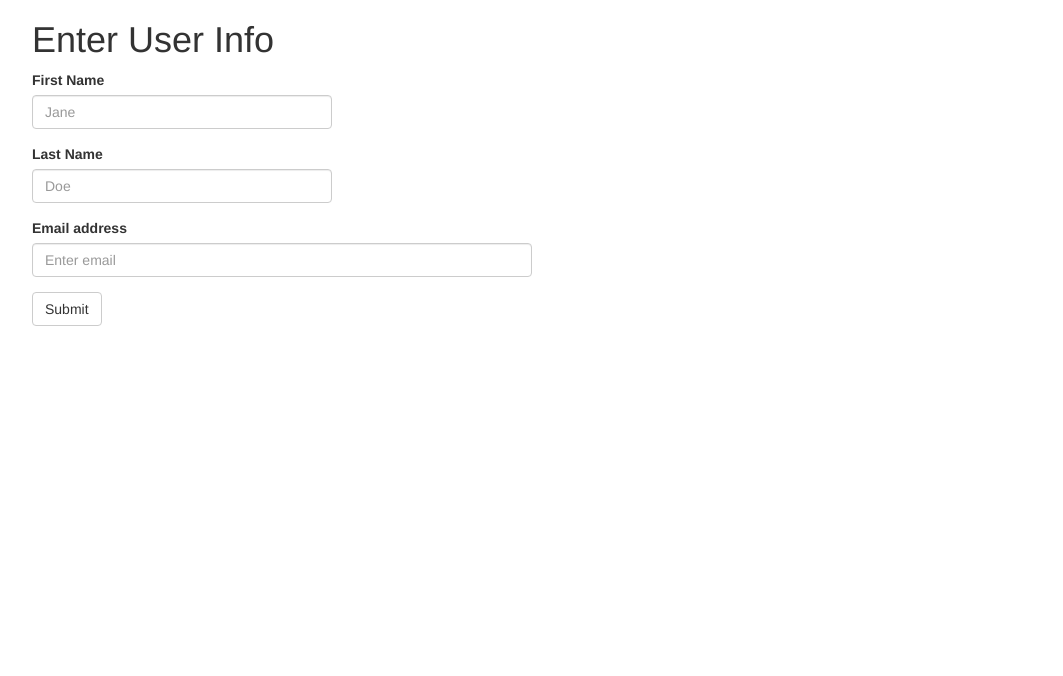
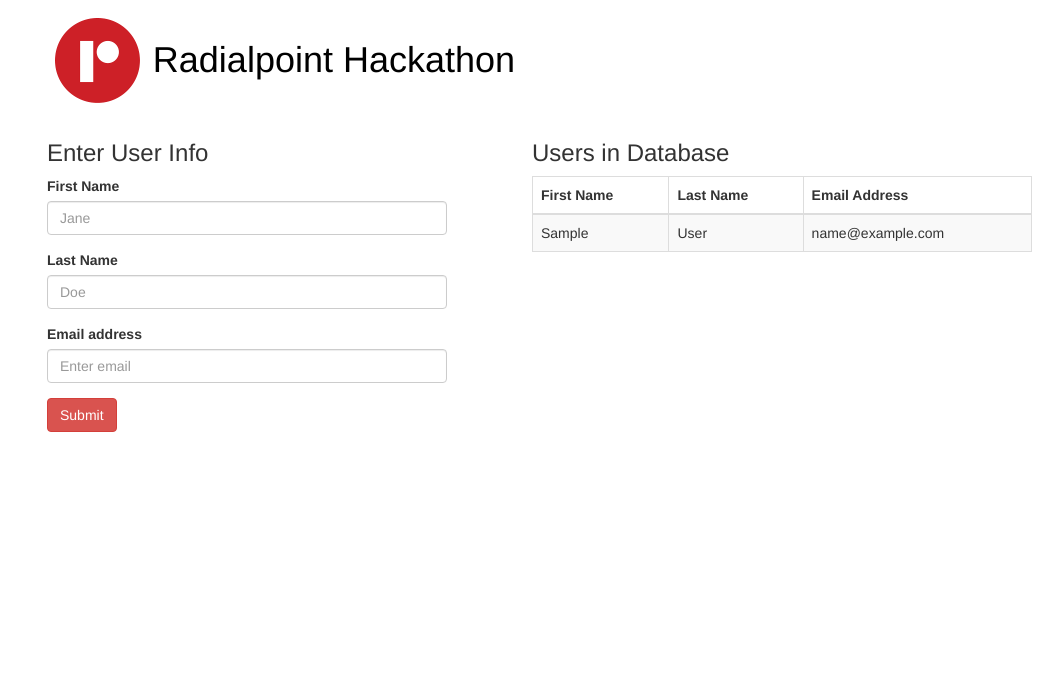
Before and after one commit to hansmaryil/Radialpoint-Hackathon-Flask-App, a Flask app: page / in a window 1280 px wide. Shown: the top 676 px of the page, without its empty margins (123-1186 px from the left). Run offline with Flask 2, Linux system fonts and the light colour scheme; tables that the repository leaves empty hold one stand-in row (values such as "Sample post"); some libraries are stand-ins or nearby versions.

Commit message:
webpage finalized and database elements displayed successfully

```diff
--- a/app.py
+++ b/app.py
@@ -5,7 +5,8 @@ import os
 import bugsnag
 import requests
 import sqlalchemy.exc
-
+import sys
+import pprint
 # Configure Bugsnag
 bugsnag.configure(
   api_key = "32358772e5093a3e1a58ceec6d4cfe78",
@@ -35,8 +36,7 @@ def index():
         if not first_name or not last_name or not email:
             errors.append("Please fill in all fields.")
 
-        users_list.append({'first_name':first_name, 'last_name':last_name, 'email':email})
-
+        # try-catch adding the user-info to the database
         try:
             new_user = User(
                 first_name=first_name,
@@ -45,14 +45,16 @@ def index():
             )
             db.session.add(new_user)
             db.session.commit()
-        except sqlalchemy.exc.IntegrityError, exc:
-            reason = exc.message
-            print reason
-            bugsnag.notify(Exception(reason))
         except:
-            #bugsnag.notify(db.ExceptionContext)
             bugsnag.notify(Exception("Unable to add item to database."))
             errors.append("Unable to add item to database.")
+    try:
+        users_list = db.session.query(User)
+        pprint.pprint(users_list)
+    except:
+        # catch all errors thrown and notify bugsnag
+        e = sys.exc_info()[0]
+        bugsnag.notify(e)
     return render_template("index.html", errors=errors, users_list=users_list)
 
 if __name__ == '__main__':
--- a/templates/index.html
+++ b/templates/index.html
@@ -8,39 +8,60 @@
       .container {
         max-width: 1000px;
       }
+      .span3 {
+        height:500px;
+        width:500px;
+        overflow: auto;
+      }
+      .rounded-rectangle {
+        padding-top: 10px;
+        padding-bottom: 10px;
+        border-radius: 15px;
+      }
     </style>
   </head>
   <body>
-    <div class="containter-fluid">
-
     <div class="container">
-      <h1>Enter User Info</h1>
+      <div class="container-fluid rounded-rectangle" style="background-color: white;color:black">
+        <div class="row">
+          <div class="col-md-1">
+            <img src="/static/img/rplogo.png" style="width:100px;height:100px;padding-left:0px">
+          </div>
+          <div class="col-md-10 pull-left">
+            <span style=""><h1 style="margin:0;padding-top:30px;padding-left:25px">Radialpoint Hackathon</h1></span>
+          </div>
+        </div>
+      </div>
+    </div>
+    <div class="container">
+      <div class="col-md-6">
+        <h3>Enter User Info</h3>
         <form role="form" method='POST' action='/'>
           <div class="form-group">
             <label for="FirstName">First Name</label>
-          <input type="text" class="form-control" name="FirstName" placeholder="Jane" style="max-width: 300px;">
+            <input type="text" class="form-control" name="FirstName" placeholder="Jane" style="max-width: 400px;">
           </div>
           <div class="form-group">
             <label for="LastName">Last Name</label>
-          <input type="text" class="form-control" name="LastName" placeholder="Doe" style="max-width: 300px;">
+            <input type="text" class="form-control" name="LastName" placeholder="Doe" style="max-width: 400px;">
           </div>
           <div class="form-group">
             <label for="Email">Email address</label>
-          <input type="email" class="form-control" name="Email" placeholder="Enter email" style="max-width: 500px;">
+            <input type="email" class="form-control" name="Email" placeholder="Enter email" style="max-width: 400px;">
           </div>
-        <button type="submit" class="btn btn-default">Submit</button>
+          <button type="submit" class="btn btn-danger">Submit</button>
         </form>
         <br>
         {% for error in errors %}
           <h4>{{ error }}</h4>
         {% endfor %}
       </div>
-    <div class="col-sm-5 col-sm-offset-1">
+      <div class="col-md-4">
+          <h3>Users in Database</h3>
+           <div class="span3">
           {% if users_list %}
-        <h2>Users in Database</h2>
-        <br>
             <div id="users">
-          <table class="table table-striped" style="max-width:300px;">
+              <table class="table table-striped table-bordered" style="set-width:300px;">
                 <thead>
                   <tr>
                     <th>First Name</th>
@@ -49,16 +70,24 @@
                   </tr>
                 </thead>
                 {% for dictionary in users_list %}
+                    {% if (dictionary['first_name'] and dictionary['last_name'] and dictionary['email']) %}
                       <tr>
                         <td>{{ dictionary['first_name'] }}</td>
                         <td>{{ dictionary['last_name'] }}</td>
                         <td>{{ dictionary['email'] }}</td>
                       </tr>
+                    {% endif %}
                 {% endfor %}
               </table>
             </div>
           {% endif %}
         </div>
+      </div>
+      <div class="col-md-4">
+
+      </div>
+    </div>
+
     <br><br>
     <script src="http://code.jquery.com/jquery-1.11.0.min.js"></script>
     <script src="http://netdna.bootstrapcdn.com/bootstrap/3.1.1/js/bootstrap.min.js"></script>
```
Also changed, not shown: migrations/versions/457736f25de3_.py (added, +26 -0 lines), static/img/rplogo.png (added), static/img/rplogo2.png (added). Lines whose indentation alone changed are shown as unchanged.
